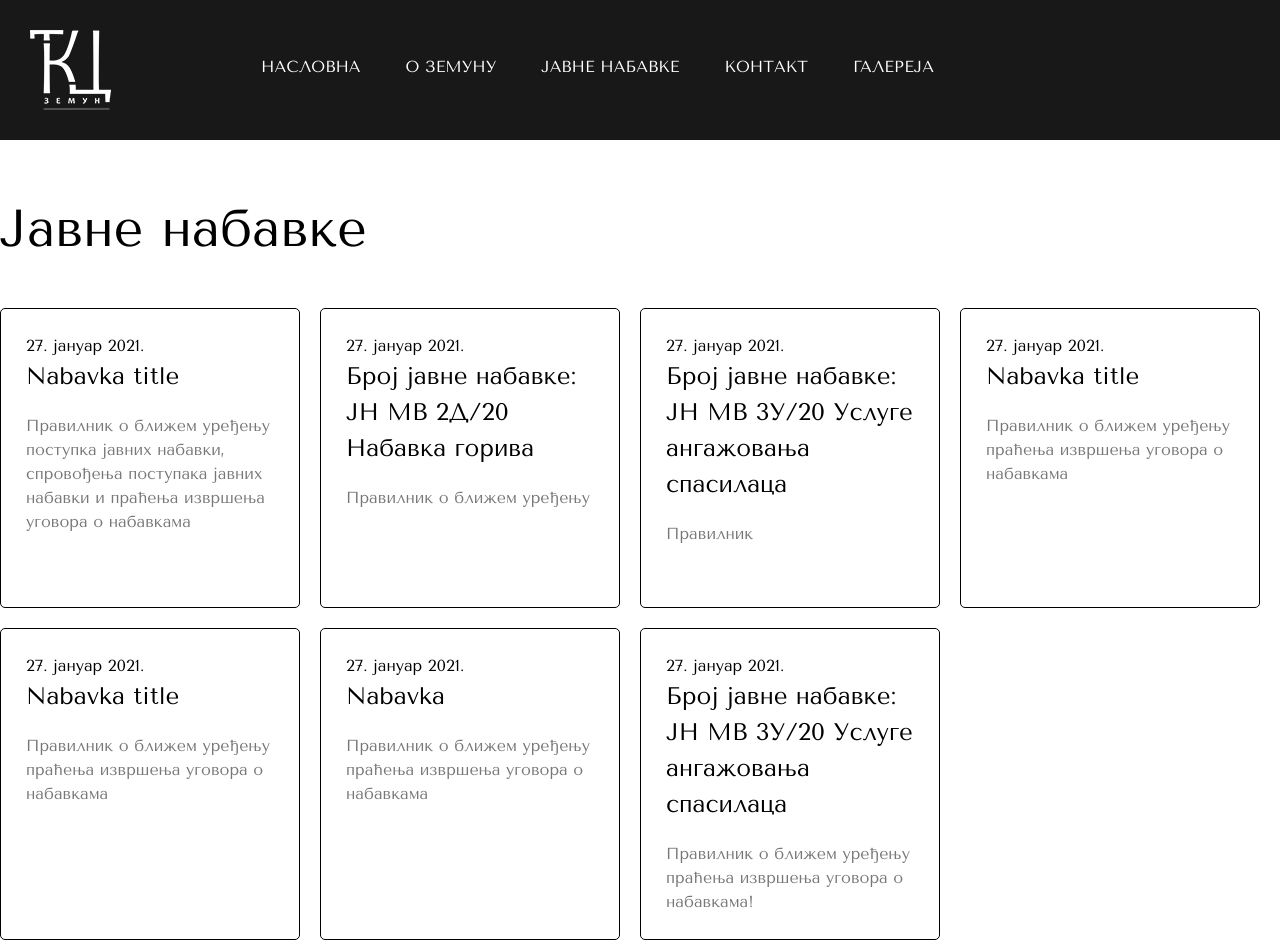
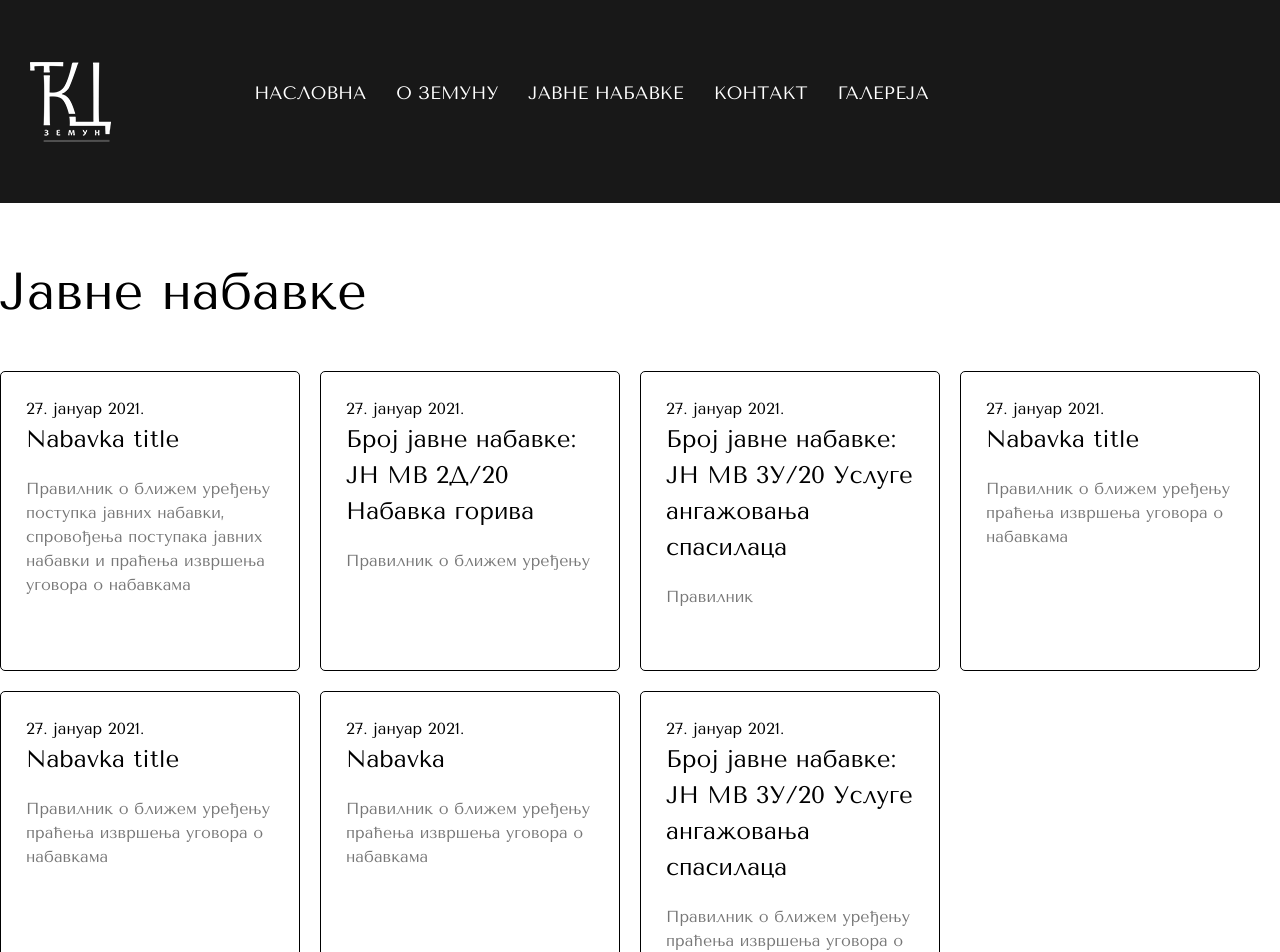
Before and after one commit to tkzzemun/zemuncenter, a Jekyll site: the page built from official.md, in a window 1280 px wide. Shown: the top 952 px of the page. Built offline with Jekyll 4.4.1, drawn with Linux system fonts in a browser that asks for light colours.

Commit message:
wrote responsive styles for header, footer and homepage

```diff
--- a/_includes/nav.html
+++ b/_includes/nav.html
@@ -2,7 +2,12 @@
 <div id="navigation-page">
   <header class="header">
     <a href="/"><img src="/img/logo_zemun.png"/></a>
-  <nav class="">
+    <div class="burger">
+      <div class="burger-line mb-2"></div>
+      <div class="burger-line mb-2"></div>
+      <div class="burger-line"></div>
+    </div>
+  <nav class="mobile-menu hidden lg:block">
     <ul class="navigation">
       <li class=""><a href="/">Насловна</a>
         <div class="navigation-item-line"></div></li>
--- a/css/style.css
+++ b/css/style.css
@@ -17,23 +17,41 @@
     color: white;
     display: flex;
     flex-direction: row;
-    justify-content:flex-start;
+    justify-content: space-between;
     padding: 30px;
     align-items: center;
 
 }
 
 header img {
-    /*filter: invert(100%)*/
+    filter: invert(100%);
     filter: grayscale(1) invert(1);
     margin-right: 150px;
+    position: relative;
+    z-index: 1000;
+
+}
+
+nav {
+    background-color: #181818;
+    position: absolute;
+    top: 0;
+    left: 0;
+    height: 100vh;
+    width: 100%;
+    z-index: 200;
+    padding-top: 30%;
+    padding-bottom: 30px;
 }
 
 .navigation {
     color: white;
+    background-color: #181818;
     display: flex;
-    flex-direction: row;
-    justify-content: flex-start;
+    flex-direction: column;
+    justify-content:space-between;
+    height: auto;
+    padding: 30px;
     /*padding: 30px;*/
 }
 
@@ -42,7 +60,81 @@
     margin-right: 45px;
     text-transform: uppercase;
     cursor: pointer;
+    font-size: 25px;
+    margin-bottom: 30px;
 }
+
+
+.navigation-item-line {
+    height: 1px;
+    background-color: transparent;
+    margin-top: 5px;
+  }
+
+  .navigation li:hover  .navigation-item-line {
+    background-color: white;
+    animation: loadNavigationLine ease-in-out forwards 0.5s;
+  }
+
+  @keyframes  loadNavigationLine {
+      0% { width: 0%; }
+      15% { width: 0%; }
+      100% { width: 100%; }
+    }
+
+.mobile-menu-height {
+    height: 100vh;
+    animation: smoothLoad .5s ease-in-out;
+  }
+
+/**/
+
+.logo-burger-container {
+    background-color: transparent;
+  }
+
+  header .header-logo {
+    width: 50px;
+  }
+
+
+  header .burger .burger-line {
+    height: 3px;
+    width: 100%;
+    background-color: white;
+    transition: all .3s ease-in-out;
+    border-radius: 2px;
+  }
+
+  header .burger .burger-line:nth-child(1) {
+    width: 100%;
+  }
+
+  header .burger .burger-line:nth-child(2) {
+    width: 100%;
+  }
+
+  header .burger {
+    height: 40px;
+    position: relative;
+    z-index: 2000;
+    width: 40px;
+  }
+
+  header.open-burger .burger .burger-line:nth-child(1) {
+    transform: rotate(45deg) translate(10px, 10px);
+  }
+
+  header.open-burger .burger .burger-line:nth-child(2) {
+    transform: rotate(-45deg) translate(-2px, 2px);
+  }
+
+  header.open-burger .burger .burger-line:nth-child(3) {
+    background-color: transparent
+  }
+
+
+/**/
 
 .video {
     height: 100%;
@@ -51,8 +143,9 @@
 .video__main {
 position: relative;
 z-index: 0;
-height: 85vh;
+height: 78vh;
 overflow-y: hidden;
+overflow: hidden;
 }
 
 .video__text {
@@ -147,21 +240,14 @@
 .footer-box {
     background-color: #181818;
     color: white;
-    display: flex;
-    flex-direction: row;
-    justify-content: flex-start;
     padding-left: 30px;
     padding-right: 30px;
     padding-top: 70px;
     padding-bottom: 70px;
-    align-items: end;
-    background-image: url('/img/desktop-background-bottom.svg');
-    background-repeat: no-repeat;
-    background-position: 100% 0%;
-    background-size: contain;
 }
 .footer-box h1 {
     text-transform: uppercase;
+    margin-bottom: 5px;
 }
 
 .footer-box .logo img {
@@ -175,8 +261,9 @@
     display: flex;
     flex-direction: column;
     justify-content: space-between;
-    min-height: 150px;
-    margin-right: 50px;
+    margin-top: 30px;
+    /*min-height: 150px;
+    margin-right: 50px;*/
 }
 
 
@@ -253,7 +340,6 @@
     width: 50%;
     height: 100%;
     opacity: 0.9;
-    /*padding: 80px;*/
     background-color: #181818;
     color: white;
 }
@@ -263,67 +349,6 @@
     margin-bottom: 40px;
 }
 
-/*#card-container {
-    display: flex;
-    flex-wrap: wrap;
-  }
-  .card {
-    height: 55vh;
-    width: calc((100% / 3) - 16px);
-    margin: 8px;
-    border-radius: 3px;
-    transition: all 200ms ease-in-out;
-    display: flex;
-    align-items: center;
-    justify-content: center;
-  }
-  .card:hover {
-    box-shadow: 0 4px 10px rgba(0, 0, 0, 0.2);
-  }
-  .card-actions {
-    margin: 8px;
-    padding: 16px 0;
-    display: flex;
-    justify-content: space-between;
-    align-items: center;
-  }
-
-  #loader {
-    display: flex;
-  }
-  .skeleton-card {
-    height: 55vh;
-    width: calc((100% / 3) - 16px);
-    margin: 8px;
-    border-radius: 3px;
-    transition: all 200ms ease-in-out;
-    position: relative;
-    background-color: #eaeaea;
-  }
-  .skeleton-card::after {
-    content: "";
-    position: absolute;
-    top: 0;
-    right: 0;
-    bottom: 0;
-    left: 0;
-    transform: translateX(-30%);
-    background-image: linear-gradient(90deg, rgba(255, 255, 255, 0) 0, rgba(255, 255, 255, 0.2) 20%, rgba(255, 255, 255, 0.5) 60%, rgba(255, 255, 255, 0));
-    animation: load 1s infinite;
-  }
-
-  @keyframes load {
-    100% {
-      transform: translateX(30%);
-    }
-  }
-
-  @media screen and (prefers-reduced-motion: reduce) {
-    .skeleton-card::after {
-      animation: none;
-    }
-  }
-*/
   .gallery h2 {
     font-size: 52px;
     margin-bottom: 40px;
@@ -331,7 +356,6 @@
 
   .gallery {
     padding-top: 60px;
-    padding-bottom: 60px;
     background-color: #181818;
     color: white;
     animation: smoothLoad;
@@ -358,18 +382,13 @@
     margin-bottom: 40px;
   }
 
-
-
   .event-item:nth-child(odd) .event-text {
-    /*margin-left: 24px;
-    margin-right: 24px;*/
     padding-right: 0px;
   }
 
 
   .event-text {
-    /*padding-right: 80px;*/
-    width: 600px;
+    /*width: 600px;*/
   }
 
 
@@ -388,7 +407,7 @@
   }
 
   .event-img:hover img {
-    transform: scale(1.2);
+    /*transform: scale(1.2);*/
   }
 
   .event-img img {
@@ -397,30 +416,94 @@
 
   .event-img {
     overflow: hidden;
-    width: 600px;
-    height: 500px;
-    height: auto;
+    width: auto;
   }
 
-.navigation-item-line {
-  height: 1px;
-  background-color: transparent;
-  margin-top: 5px;
-}
 
-.navigation li:hover  .navigation-item-line {
-  background-color: white;
-  animation: loadNavigationLine ease-in-out forwards 0.5s;
-}
+@media only screen and (min-width: 1024px) {
+    nav {
+        position: relative;
+        height: auto;
+        width: 100%;
+        z-index: 200;
+        padding-top: 20px;
+        padding-bottom: 0;
+    }
 
-@keyframes  loadNavigationLine {
-  0% { width: 0%; }
-  15% { width: 0%; }
-  100% { width: 100%; }
+    .navigation {
+        color: white;
+        display: flex;
+        flex-direction: row;
+        justify-content: flex-start;
+        /*padding: 30px;*/
+    }
+
+    header {
+        justify-content: flex-start;
+    }
+
+    header .header-logo {
+        width: 140px;
+      }
+
+      header .burger {
+        display: none;
+      }
+
+      .navigation li {
+        font-size: 18px;
+        margin-right: 30px;
+    }
+
+    .event-img {
+        overflow: hidden;
+        width: 600px;
+        height: 500px;
+        height: auto;
+      }
+
+      .footer-box {
+        display: flex;
+        flex-direction: row;
+        justify-content: flex-start;
+        /*padding-left: 30px;
+        padding-right: 30px;
+        padding-top: 70px;
+        padding-bottom: 70px;*/
+        align-items: end;
+    }
+
+    .footer-box__item {
+        display: flex;
+        flex-direction: column;
+        justify-content: space-between;
+        margin-top: 30px;
+        min-height: 150px;
+        margin-right: 50px;
+    }
+
+    .event-text {
+        width: 600px;
+      }
+
+    .gallery {
+        padding-bottom: 60px;
+      }
+
+
 }
 
 
-/*masonry*/
+@media only screen and (min-width: 1200px) {
+    .footer-box {
+        background-image: url('/img/desktop-background-bottom.svg');
+        background-repeat: no-repeat;
+        background-position: 100% 0%;
+        background-size: contain;
+    }
+}
+
+/*masonry for gallery section*/
 
 .masonry img {
     width: 100%;
--- a/js/main.js
+++ b/js/main.js
@@ -9,11 +9,48 @@
     new SmoothScroll({ target: document, speed: 40, smooth: 16 })
   }*/
 
+//mobile menu logic
+const isMobile = /iPhone|iPad|iPod|Android/i.test(navigator.userAgent);
+let TOGGLE_MENU = false;
+
+const burger = document.querySelector('.burger');
+const mobileMenu = document.querySelector('.mobile-menu');
+const header = document.querySelector('.header');
+burger.addEventListener('click', () => {
+  TOGGLE_MENU = !TOGGLE_MENU
+  if (TOGGLE_MENU) {
+    console.log('i clicked')
+    mobileMenu.classList.remove('hidden');
+    header.classList.add('open-burger')
+    /*header.classList.add('black');*/
+    mobileMenu.classList.add('mobile-menu-height')
+    document.body.style.top = `-${window.scrollY}px`
+    document.body.style.right = `0px`
+    document.body.style.left = `0px`
+    document.body.style.position = 'fixed'
+  }
+  if (!TOGGLE_MENU) {
+    mobileMenu.classList.add('hidden');
+    header.classList.remove('open-burger')
+    mobileMenu.classList.remove('mobile-menu-height')
+    /*header.classList.remove('black')*/
+    const scrollY = document.body.style.top
+    document.body.style.position = ''
+    document.body.style.top = ''
+    document.body.style.right = ``
+    document.body.style.left = ``
+
+    window.scrollTo({top: parseInt(scrollY || '0') * -1, behavior: 'instant' })
+
+  }
+
+})
+
+
 //animation on scroll
 
 
 if (document.querySelector('.reveal')) {
-    console.log('reveal')
     ScrollReveal().reveal('.reveal', {
       distance: '150px',
       duration: 1300,
```
